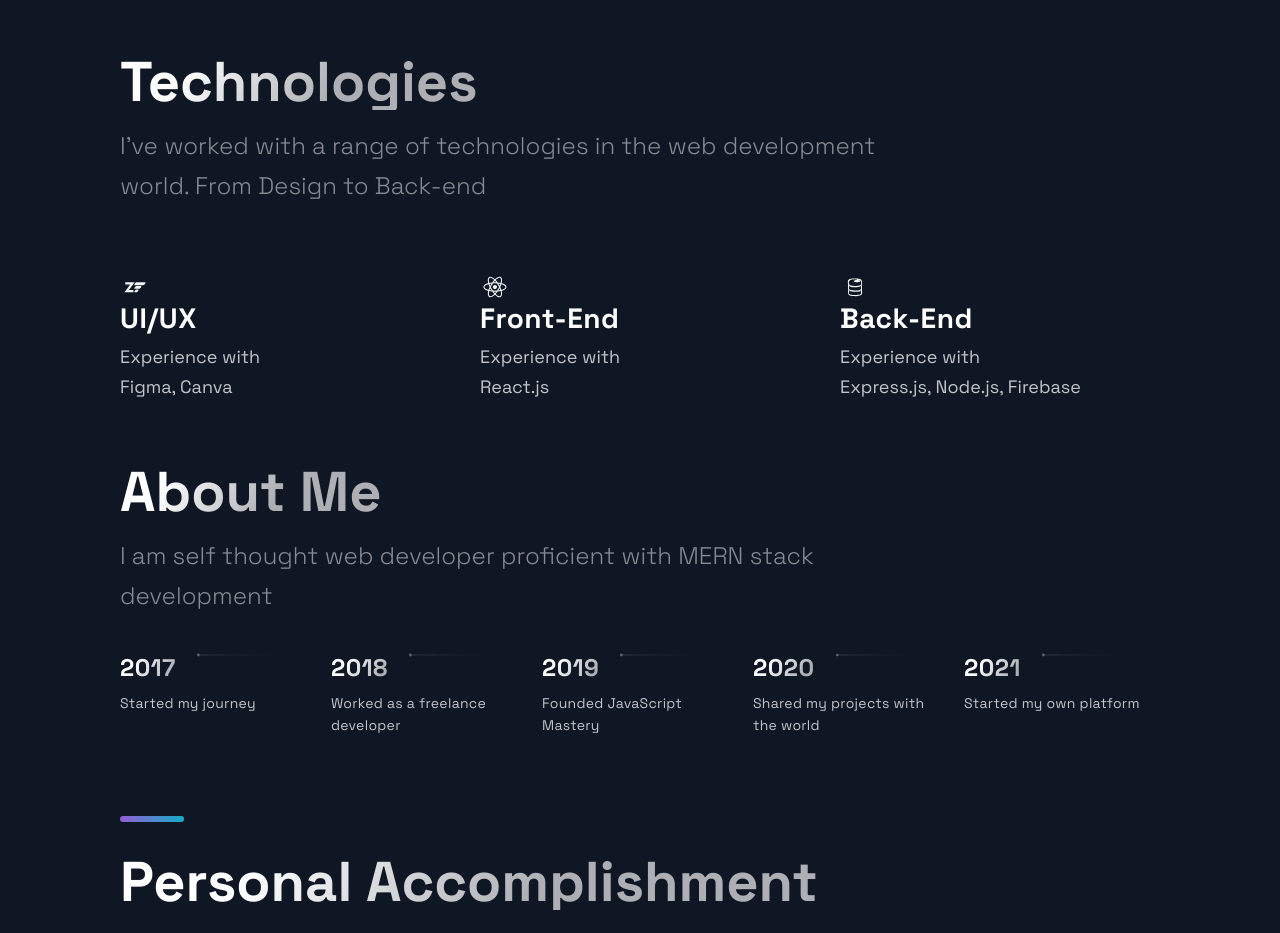
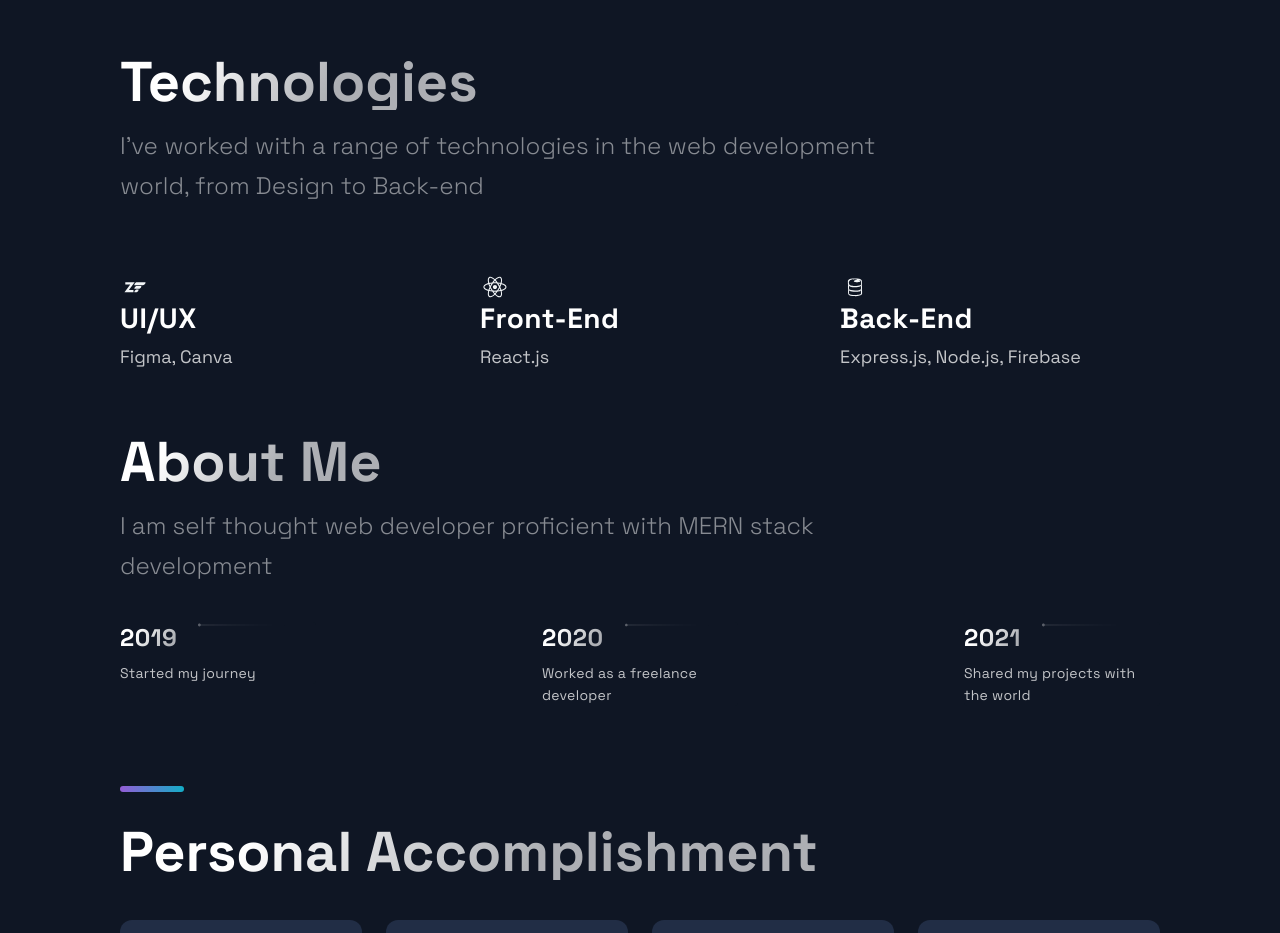
Before and after one commit to Teshie/My-Portfolio, a Next.js app: page / in a window 1280 px wide. Shown: the part 2020-2953 px from the top of the page. Built offline with nearby package versions, Linux system fonts and the light colour scheme.

Commit message:
customizing about me section

```diff
--- a/src/components/Technologies/Technologies.js
+++ b/src/components/Technologies/Technologies.js
@@ -19,41 +19,29 @@ const Technologies = () => (
     <Section />
     <SectionTitle>Technologies</SectionTitle>
     <SectionText>
-      I've worked with a range of technologies in the web development world.
-      From Design to Back-end
+      I've worked with a range of technologies in the web development world,
+      from Design to Back-end
     </SectionText>
     <List>
       <ListItem>
         <DiZend size="3rem" />
         <ListContainer>
           <ListTitle>UI/UX</ListTitle>
-          <ListParagraph>
-            Experience with
-            <br />
-            Figma, Canva
-          </ListParagraph>
+          <ListParagraph>Figma, Canva</ListParagraph>
         </ListContainer>
       </ListItem>
       <ListItem>
         <DiReact size="3rem" />
         <ListContainer>
           <ListTitle>Front-End</ListTitle>
-          <ListParagraph>
-            Experience with
-            <br />
-            React.js
-          </ListParagraph>
+          <ListParagraph>React.js</ListParagraph>
         </ListContainer>
       </ListItem>
       <ListItem>
         <DiFirebase size="3rem" />
         <ListContainer>
           <ListTitle>Back-End</ListTitle>
-          <ListParagraph>
-            Experience with
-            <br />
-            Express.js, Node.js, Firebase
-          </ListParagraph>
+          <ListParagraph>Express.js, Node.js, Firebase</ListParagraph>
         </ListContainer>
       </ListItem>
     </List>
--- a/src/constants/constants.js
+++ b/src/constants/constants.js
@@ -5,7 +5,8 @@ export const projects = [
       "Using React, Node.js, Express & MongoDB you'll learn how to build a Full Stack MERN Application - from start to finish. The App is called Memories and it is a simple social media app that allows users to post interesting events that happened in their lives.",
     image: "/images/1.png",
     tags: ["Mongo", "Express", "React", "Node"],
-    source: "https://google.com",
+    source:
+      "https://codesource.io/wp-content/uploads/2020/09/Build-Amazon-Clone-with-React-950x500.png",
     visit: "https://google.com",
     id: 0,
   },
@@ -42,9 +43,7 @@ export const projects = [
 ];
 
 export const TimeLineData = [
-  { year: 2017, text: "Started my journey" },
-  { year: 2018, text: "Worked as a freelance developer" },
-  { year: 2019, text: "Founded JavaScript Mastery" },
-  { year: 2020, text: "Shared my projects with the world" },
-  { year: 2021, text: "Started my own platform" },
+  { year: 2019, text: "Started my journey" },
+  { year: 2020, text: "Worked as a freelance developer" },
+  { year: 2021, text: "Shared my projects with the world" },
 ];
```
